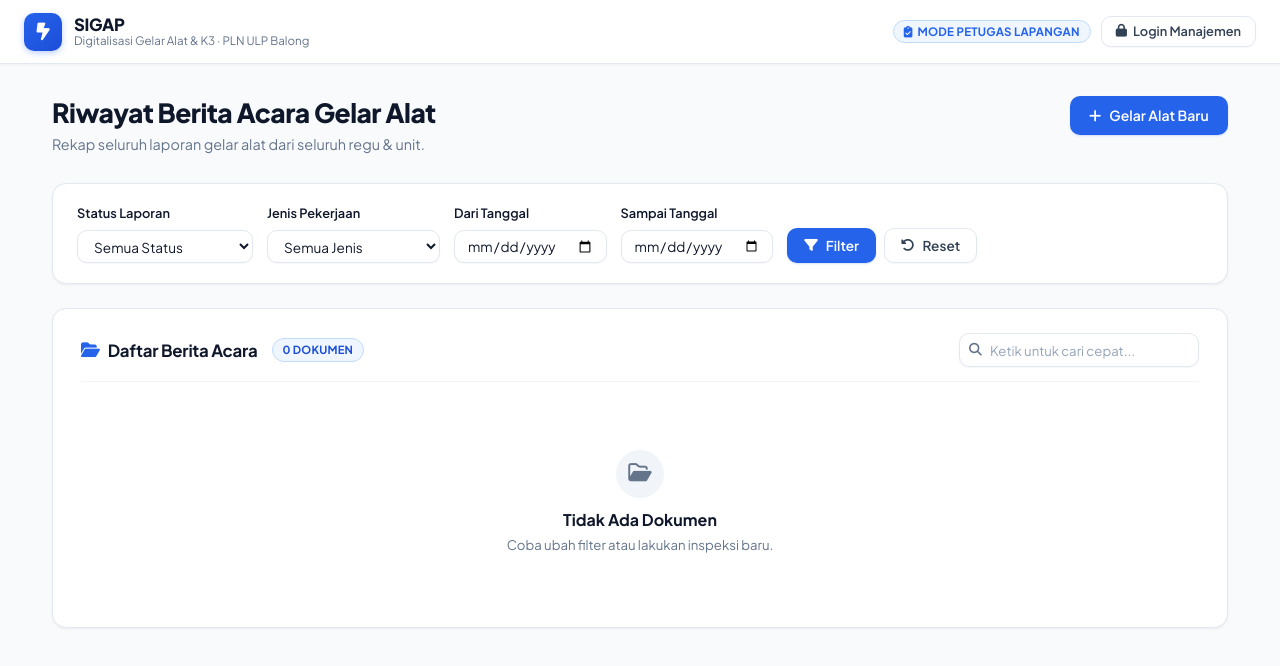
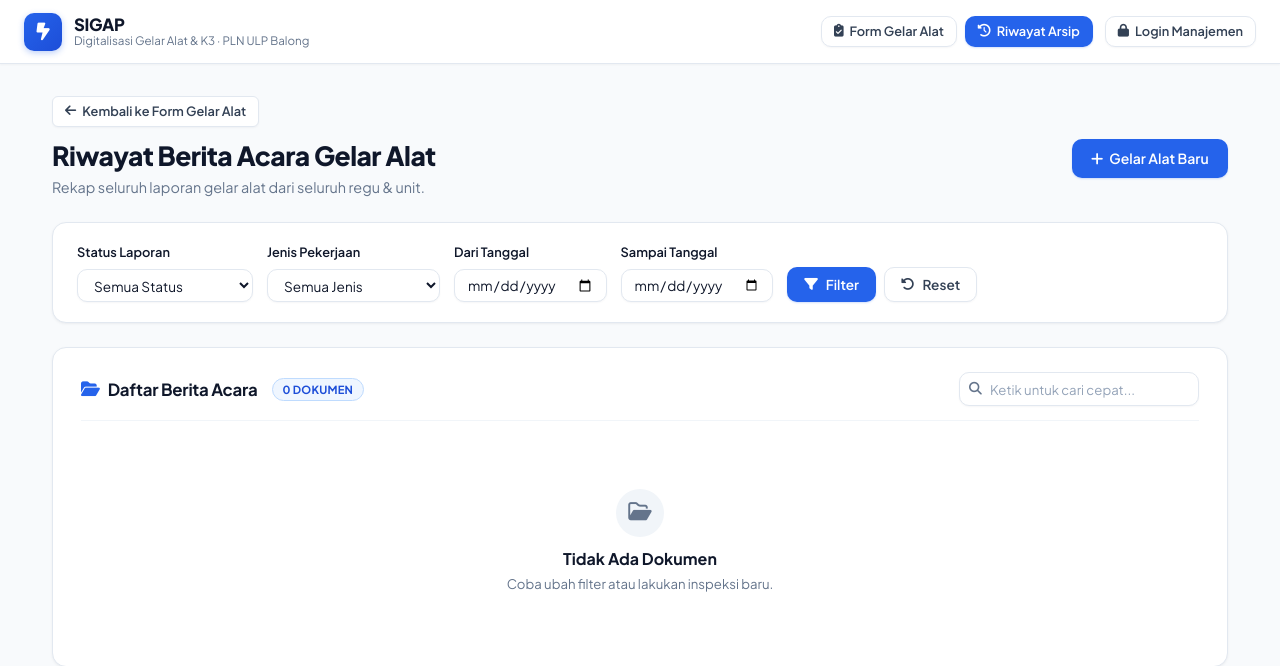
Before and after one commit to annisakrnn/sigap, a PHP site: page /sigap/riwayat/index.php in a window 1280 px wide. Shown: the top 666 px of the page. Run offline with PHP 8.4, Linux system fonts and the light colour scheme; data comes from the database, SQL or seed files in the repository; data that the repository does not hold is empty.

Commit message:
Add back button and topbar navigation for seamless browsing

```diff
--- a/includes/header.php
+++ b/includes/header.php
@@ -224,11 +224,14 @@ if ($user && $user['role'] === 'manajemen') {
             <div style="font-size:0.725rem; color:var(--text-muted); line-height:1.1;">Digitalisasi Gelar Alat & K3 &middot; PLN ULP Balong</div>
         </div>
     </div>
-    <div style="display:flex; align-items:center; gap:10px;">
-        <span class="badge" style="background:#eff6ff; color:#2563eb; border:1px solid #bfdbfe; font-size:0.72rem; padding:4px 10px;">
-            <i class="fa-solid fa-clipboard-check"></i> Mode Petugas Lapangan
-        </span>
-        <a href="<?= base_url('auth/login.php') ?>" class="btn btn-outline btn-sm" style="font-size:0.8rem; padding:6px 14px; border-radius:var(--radius-md); display:inline-flex; align-items:center; gap:6px;">
+    <div style="display:flex; align-items:center; gap:8px; flex-wrap:wrap;">
+        <a href="<?= base_url('inspeksi/index.php') ?>" class="btn btn-sm <?= strpos($_SERVER['REQUEST_URI'], '/inspeksi') !== false ? 'btn-primary' : 'btn-outline' ?>" style="font-size:0.8rem; padding:6px 12px; border-radius:var(--radius-md); display:inline-flex; align-items:center; gap:6px;">
+            <i class="fa-solid fa-clipboard-check"></i> Form Gelar Alat
+        </a>
+        <a href="<?= base_url('riwayat/index.php') ?>" class="btn btn-sm <?= strpos($_SERVER['REQUEST_URI'], '/riwayat') !== false ? 'btn-primary' : 'btn-outline' ?>" style="font-size:0.8rem; padding:6px 12px; border-radius:var(--radius-md); display:inline-flex; align-items:center; gap:6px;">
+            <i class="fa-solid fa-clock-rotate-left"></i> Riwayat Arsip
+        </a>
+        <a href="<?= base_url('auth/login.php') ?>" class="btn btn-outline btn-sm" style="font-size:0.8rem; padding:6px 12px; border-radius:var(--radius-md); display:inline-flex; align-items:center; gap:6px; margin-left:4px;">
             <i class="fa-solid fa-lock"></i> Login Manajemen
         </a>
     </div>
--- a/riwayat/index.php
+++ b/riwayat/index.php
@@ -59,16 +59,23 @@ $page_title = "Riwayat & Arsip Berita Acara";
 require_once __DIR__ . '/../includes/header.php';
 ?>
 
-<div style="margin-bottom:1.75rem; display:flex; justify-content:space-between; align-items:flex-start; flex-wrap:wrap; gap:1rem;">
+<div style="margin-bottom:1.5rem;">
+    <a href="<?= base_url('inspeksi/index.php') ?>" class="btn btn-outline btn-sm" style="margin-bottom:12px; display:inline-flex; align-items:center; gap:6px;">
+        <i class="fa-solid fa-arrow-left"></i> Kembali ke Form Gelar Alat
+    </a>
+    <div style="display:flex; justify-content:space-between; align-items:flex-start; flex-wrap:wrap; gap:1rem;">
         <div>
             <h1 style="font-size:1.65rem; font-weight:800; letter-spacing:-0.02em; margin-bottom:4px; color:var(--text-main);">Riwayat Berita Acara Gelar Alat</h1>
             <p style="color:var(--text-muted); font-size:0.9rem;">
                 <?= ($user && $user['role'] === 'petugas') ? 'Daftar dokumen gelar alat yang pernah Anda laksanakan.' : 'Rekap seluruh laporan gelar alat dari seluruh regu & unit.' ?>
             </p>
         </div>
-    <a href="<?= base_url('inspeksi/index.php') ?>" class="btn btn-primary">
+        <div style="display:flex; gap:8px; flex-wrap:wrap;">
+            <a href="<?= base_url('inspeksi/index.php') ?>" class="btn btn-primary" style="display:inline-flex; align-items:center; gap:6px;">
                 <i class="fa-solid fa-plus"></i> Gelar Alat Baru
             </a>
+        </div>
+    </div>
 </div>
 
 <!-- Filter Form -->
```
Lines whose indentation alone changed are shown as unchanged.
